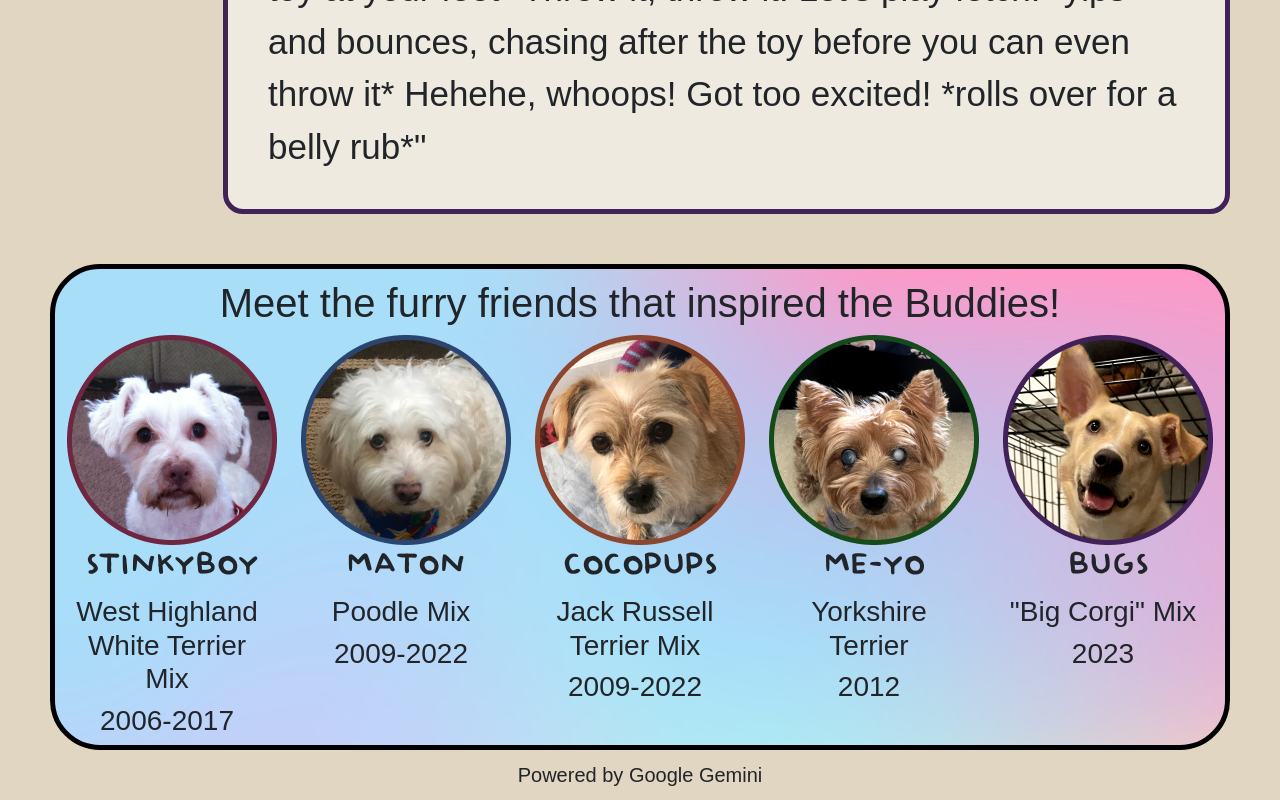
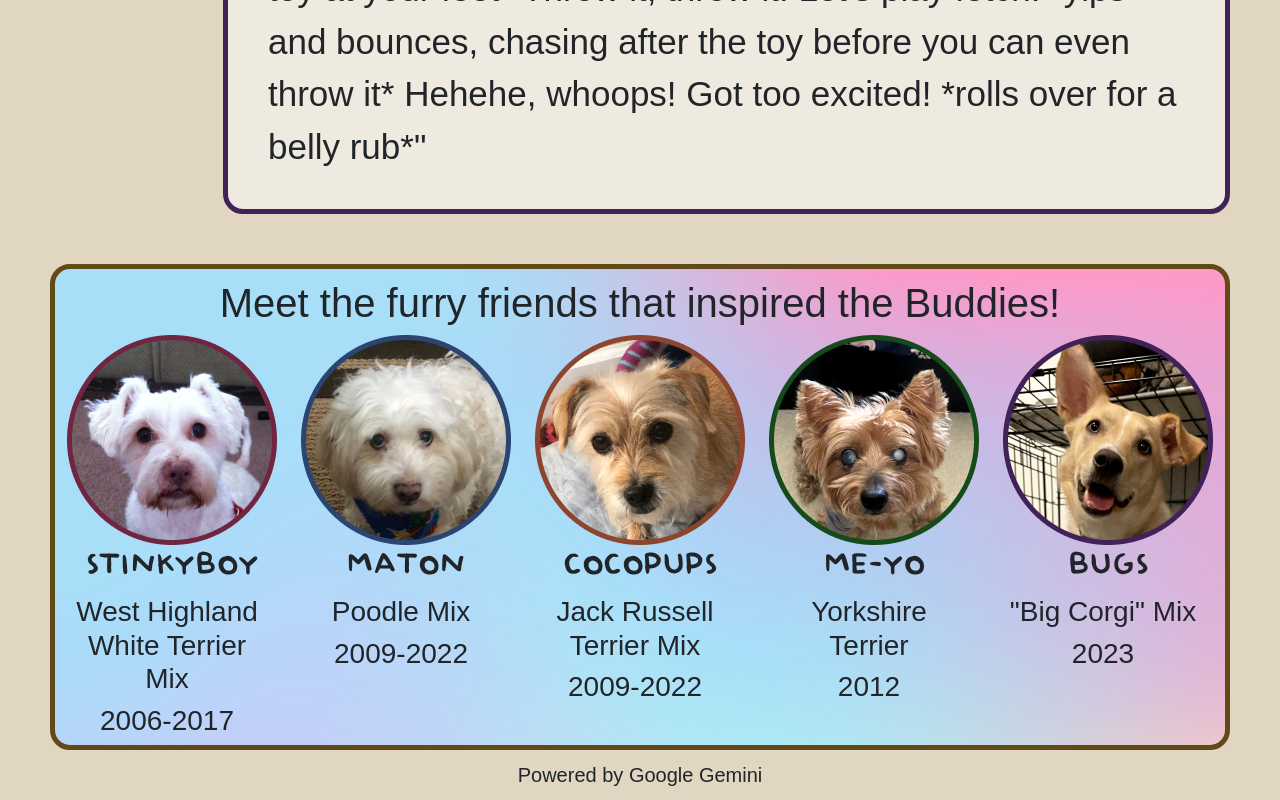
Before and after one commit to justinrabe/Hello-Buddy, a React (Create React App) app in the folder frontend/: page /meet in a window 1280 px wide. Shown: the part 3095-3895 px from the top of the page. Built offline with nearby package versions, Linux system fonts and the light colour scheme; a web font is replaced by a local one.

Commit message:
change border color and radius

```diff
--- a/frontend/src/Components/css/MeetTheBuddies.css
+++ b/frontend/src/Components/css/MeetTheBuddies.css
@@ -48,8 +48,8 @@
     background-image: url('../../../public/images/Rainbow_Gradient.png');
     margin-left: 50px;
     margin-right: 50px;
-    border-radius: 50px;
-    border: 5px solid black;
+    border-radius: 20px;
+    border: 5px solid #614918;
 }
 
 .buddy-row {
```
